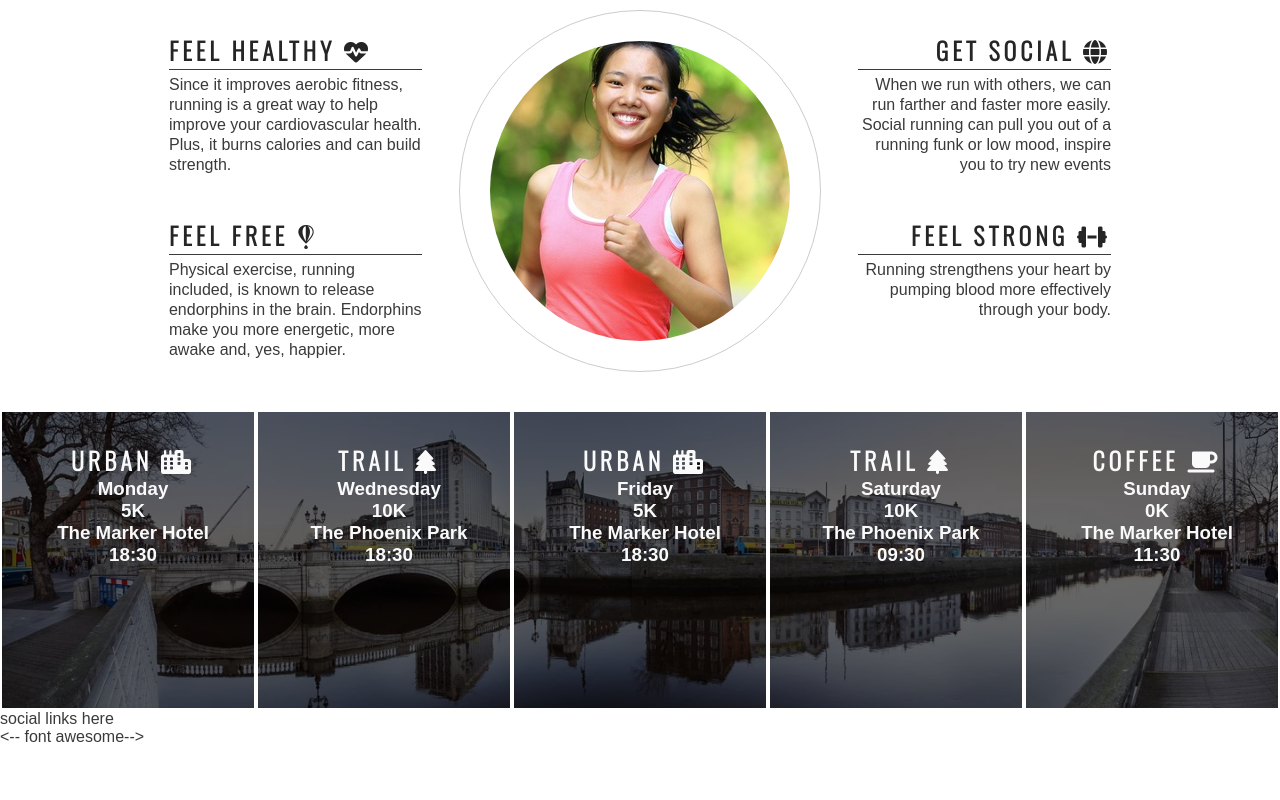
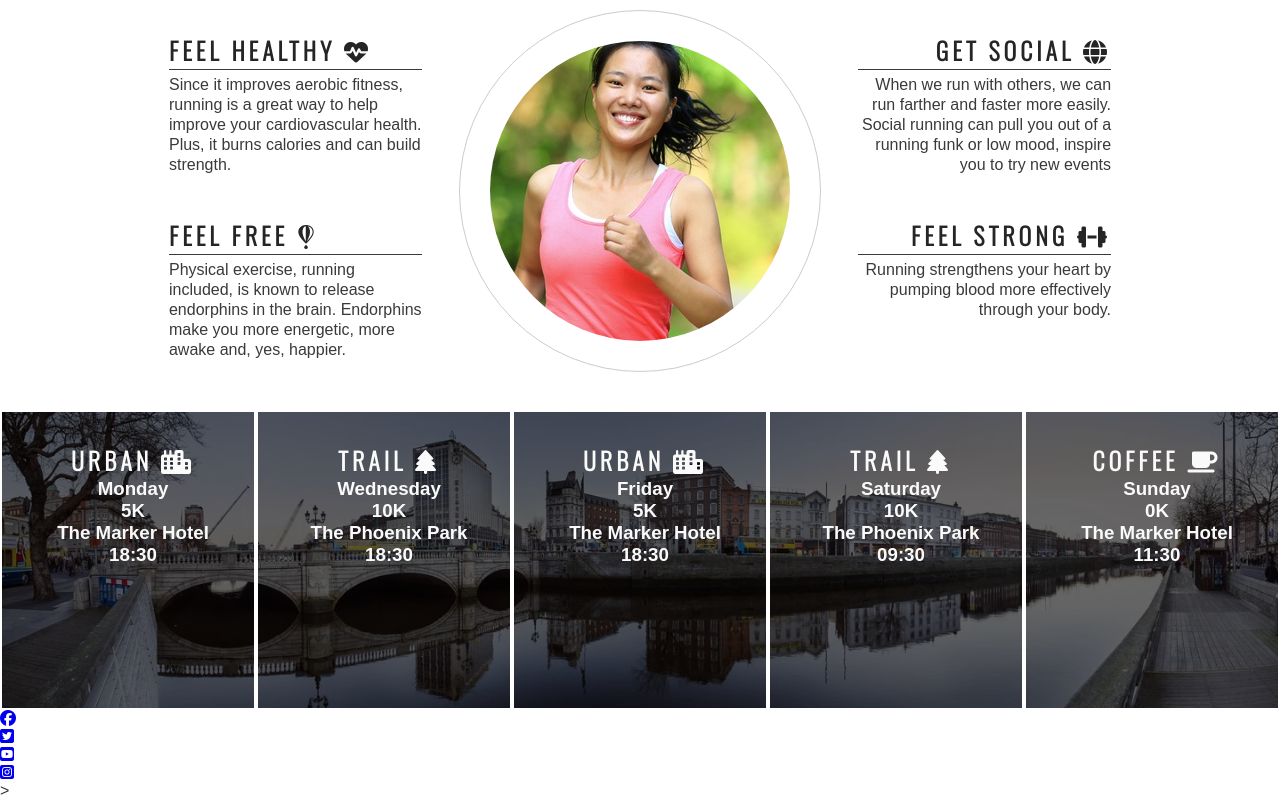
Before and after one commit to AlessioMigotti/love-running, a plain HTML site: page index.html in a window 1280 px wide. Shown: the part 771-1571 px from the top of the page. Before the commit the page ends 1517 px from the top, so only its background shows below. Drawn offline with nearby package versions, Linux system fonts and the light colour scheme.

Commit message:
Add social media icons to footer

```diff
--- a/index.html
+++ b/index.html
@@ -114,9 +114,22 @@
         </div>
     </section>
     <footer>
-        social links here
+        <ul>
+            <li>
+                <a href="https://www.facebook.com" target="_blank" rel="noopener" aria-label="visit our facebook page (opens in new tab)"><i class="fa-brands fa-facebook"></i></a>
+            </li>
+            <li>
+                <a href="https://www.twitter.com" target="_blank" rel="noopener" aria-label="visit our twitter page (opens in new tab)"><i class="fa-brands fa-square-twitter"></i></a>
+            </li>
+            <li>
+                <a href="https://www.youtube.com" target="_blank" rel="noopener" aria-label="visit our youtube page (opens in new tab)"><i class="fa-brands fa-square-youtube"></i></a>
+            </li>
+            <li>
+                <a href="https://www.instagram.com" target="_blank" rel="noopener" aria-label="visit our instagram page (opens in new tab)"><i class="fa-brands fa-square-instagram"></i></a>
+            </li>
+        </ul>>
     </footer>
-    <-- font awesome-->
+    <!-- font awesome  -->
         <script src="https://kit.fontawesome.com/fd978df064.js" crossorigin="anonymous"></script>
 </body>
 
```
